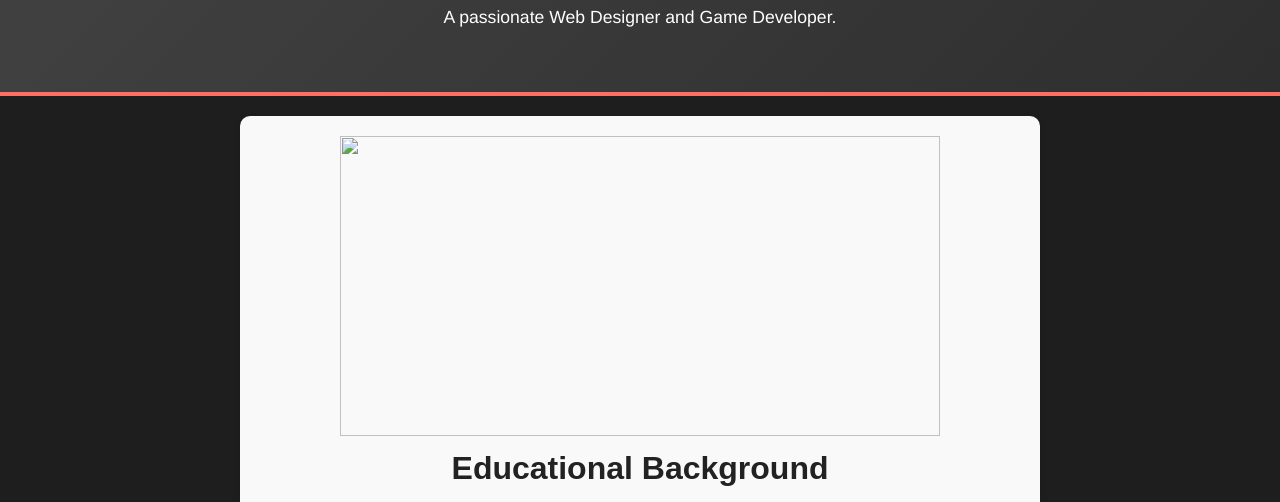
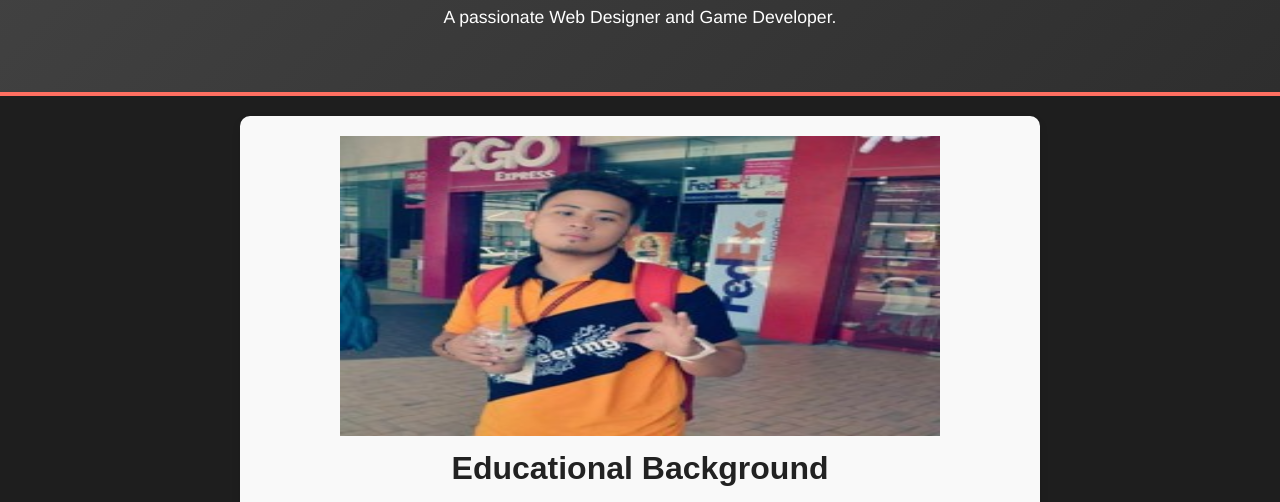
Before and after one commit to rhythm0914/website, a plain HTML site: page education.html in a window 1280 px wide. Shown: the part 298-800 px from the top of the page. Drawn offline with Linux system fonts and the light colour scheme.

Commit message:
Add files via upload

```diff
--- a/education.html
+++ b/education.html
@@ -49,7 +49,7 @@
             <div class="content">
                 <section>
 		<center>
-	<img src="img/img3.jpg" style="width:600px; height:300px;">
+	<img src="image1.jpg" style="width:600px; height:300px;">
 	</center>
             <h2>Educational Background</h2>
             <h3>Primary</h3>
```
Also changed, not shown: skills.html (+1 -1 lines).
